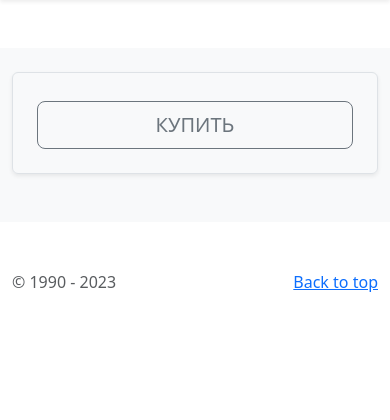
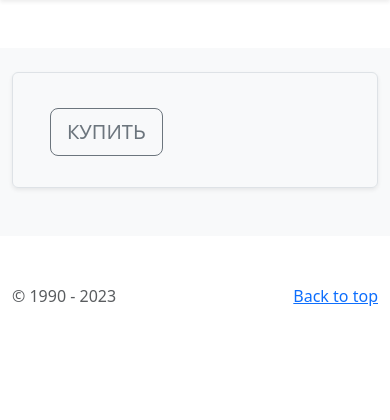
Before and after one commit to nuklotron/django_sky, a Django app: template main/templates/main/product.html in a window 390 px wide. Shown: the part 56-476 px from the top of the page. Run offline with Django 4.2, Linux system fonts and the light colour scheme; the template is opened without the code that fills it, so the values that code supplies are empty; some libraries are stand-ins or nearby versions.

Commit message:
CBV first commit

```diff
--- a/main/templates/main/product.html
+++ b/main/templates/main/product.html
@@ -8,12 +8,14 @@
         <h3 class="mb-0">{{ object.prod_title }}</h3>
         <div class="mb-1 text-body-secondary"></div>
         <p class="card-text mb-auto">{{ object.prod_description }}</p>
-            <div class="btn-group">
+        <div class="col-2">
+            <div class="btn">
                 <a href="{% url 'main:index' %}" type="button"
-                   class="btn btn-outline-secondary btn-lg btn-block">КУПИТЬ</a>
+                   class="btn btn-outline-secondary btn-lg">КУПИТЬ</a>
             </div>
         </div>
-    <div class="col-auto d-none d-lg-block ">
+    </div>
+    <div class="col-auto d-none d-lg-block shadow-sm rounded m-2">
         <img src="{{ object.preview_image|mediapath }}" width="419" height="400"/>
     </div>
 </div>
```
